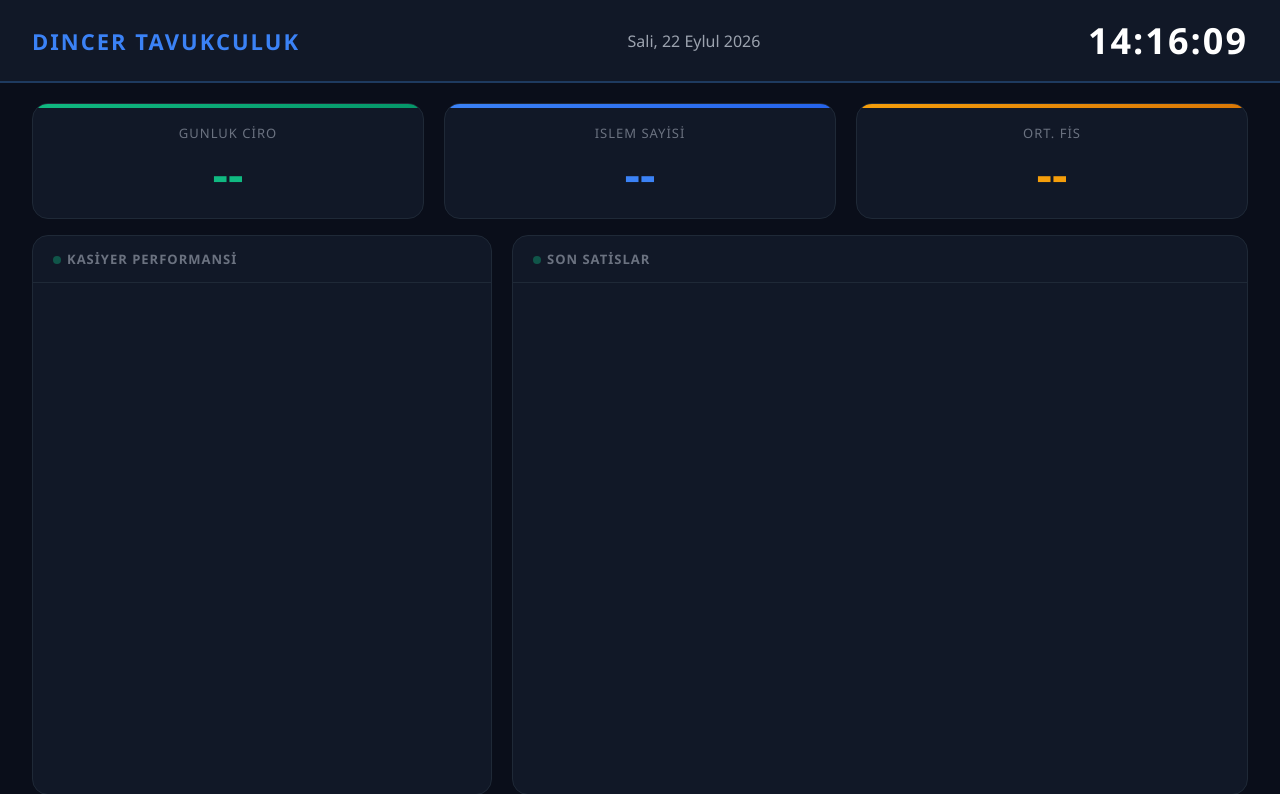
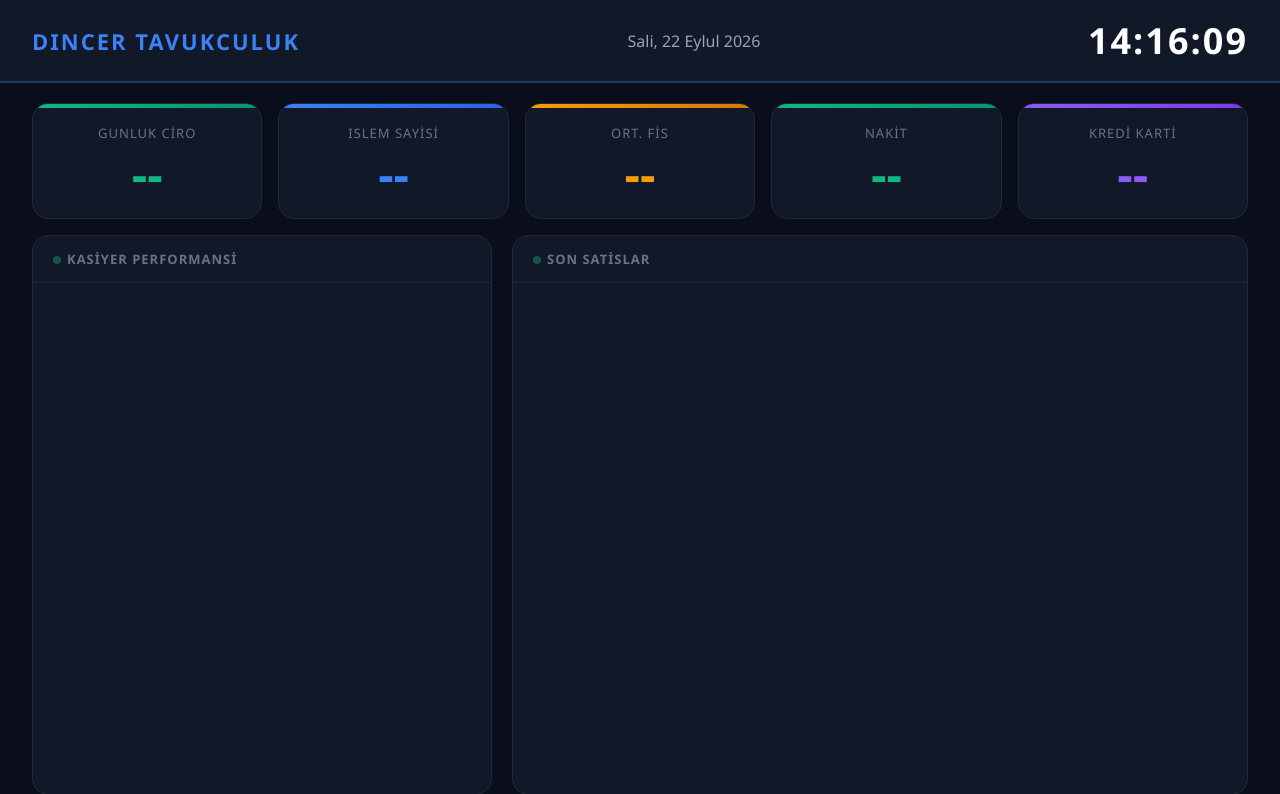
Before and after one commit to tavukcu/pos-system, a Flask app: page /tv in a window 1280 px wide. Shown: the top 794 px of the page. Run offline with Flask 3, Linux system fonts and the light colour scheme; data that the repository does not hold is empty; some libraries are stand-ins or nearby versions.

Commit message:
Add Nakit/Kart breakdown to TV mode
Adds payment type query to /api/rapor/canli and displays Nakit
(green) and Kredi Karti (purple) as two new summary cards on /tv.

Co-Authored-By: Claude Sonnet 4.6 <noreply@anthropic.com>

```diff
--- a/app.py
+++ b/app.py
@@ -1721,6 +1721,25 @@ def api_rapor_canli():
         [tarih]
     )
 
+    # Odeme tipi dagilimi
+    odeme_rows = query(
+        "SELECT RTRIM(o.sOdemeSekli) AS sekil, "
+        "ISNULL(SUM(a.lNetTutar), 0) AS tutar "
+        "FROM tbAlisVeris a "
+        "JOIN tbOdeme o ON RTRIM(a.nAlisverisID) = RTRIM(o.nAlisverisID) "
+        "WHERE CAST(a.dteFaturaTarihi AS DATE) = ? "
+        "AND a.lNetTutar < 10000000 "
+        "GROUP BY RTRIM(o.sOdemeSekli)",
+        [tarih]
+    )
+    odeme = {'nakit': 0.0, 'kart': 0.0, 'veresiye': 0.0}
+    for r in odeme_rows:
+        s = (r['sekil'] or '').strip()
+        t = float(r['tutar'])
+        if s == 'N': odeme['nakit'] += t
+        elif s in ('K', '1'): odeme['kart'] += t
+        elif s in ('V', 'T'): odeme['veresiye'] += t
+
     # Son satislar (bugunun, kasiyer ismiyle)
     son_satislar = query(
         "SELECT TOP 100 a.nAlisverisID, a.sFisTipi, a.dteFaturaTarihi, "
@@ -1742,6 +1761,9 @@ def api_rapor_canli():
             'islem_adedi': int(ozet[0]['islem_adedi']),
             'toplam_ciro': float(ozet[0]['toplam_ciro']),
             'ort_fis': float(ozet[0]['ort_fis']),
+            'nakit': odeme['nakit'],
+            'kart': odeme['kart'],
+            'veresiye': odeme['veresiye'],
         },
         'elemanlar': [{
             'ad': (r['eleman_adi'] or '').strip(),
--- a/templates/tv.html
+++ b/templates/tv.html
@@ -44,8 +44,8 @@ body {
 /* ANA KARTLAR */
 .ozet-grid {
     display: grid;
-    grid-template-columns: 1fr 1fr 1fr;
-    gap: 20px;
+    grid-template-columns: 1fr 1fr 1fr 1fr 1fr;
+    gap: 16px;
     padding: 20px 32px 16px;
 }
 .ozet-kart {
@@ -63,9 +63,11 @@ body {
     top: 0; left: 0; right: 0;
     height: 4px;
 }
-.ozet-kart.ciro::before  { background: linear-gradient(90deg, #10b981, #059669); }
-.ozet-kart.islem::before { background: linear-gradient(90deg, #3b82f6, #2563eb); }
-.ozet-kart.ort::before   { background: linear-gradient(90deg, #f59e0b, #d97706); }
+.ozet-kart.ciro::before    { background: linear-gradient(90deg, #10b981, #059669); }
+.ozet-kart.islem::before   { background: linear-gradient(90deg, #3b82f6, #2563eb); }
+.ozet-kart.ort::before     { background: linear-gradient(90deg, #f59e0b, #d97706); }
+.ozet-kart.nakit::before   { background: linear-gradient(90deg, #10b981, #059669); }
+.ozet-kart.kart::before    { background: linear-gradient(90deg, #8b5cf6, #7c3aed); }
 .ozet-label {
     font-size: 13px;
     color: #6b7280;
@@ -82,6 +84,8 @@ body {
 .ozet-kart.ciro  .ozet-value { color: #10b981; }
 .ozet-kart.islem .ozet-value { color: #3b82f6; }
 .ozet-kart.ort   .ozet-value { color: #f59e0b; }
+.ozet-kart.nakit .ozet-value { color: #10b981; }
+.ozet-kart.kart  .ozet-value { color: #8b5cf6; }
 
 /* ALT GRID */
 .alt-grid {
@@ -254,6 +258,14 @@ body {
         <div class="ozet-label">Ort. Fis</div>
         <div class="ozet-value" id="oz-ort">--</div>
     </div>
+    <div class="ozet-kart nakit">
+        <div class="ozet-label">Nakit</div>
+        <div class="ozet-value" id="oz-nakit">--</div>
+    </div>
+    <div class="ozet-kart kart">
+        <div class="ozet-label">Kredi Karti</div>
+        <div class="ozet-value" id="oz-kart">--</div>
+    </div>
 </div>
 
 <div class="alt-grid">
@@ -310,6 +322,8 @@ async function yukle() {
         document.getElementById('oz-ciro').textContent = formatShort(o.toplam_ciro);
         document.getElementById('oz-islem').textContent = o.islem_adedi;
         document.getElementById('oz-ort').textContent = formatShort(o.ort_fis);
+        document.getElementById('oz-nakit').textContent = formatShort(o.nakit || 0);
+        document.getElementById('oz-kart').textContent = formatShort(o.kart || 0);
 
         renderKasiyerler(data.elemanlar || []);
         renderSatislar(data.satislar || []);
```
